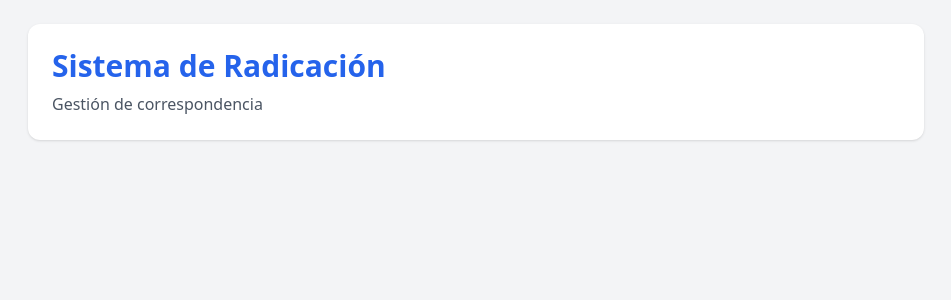
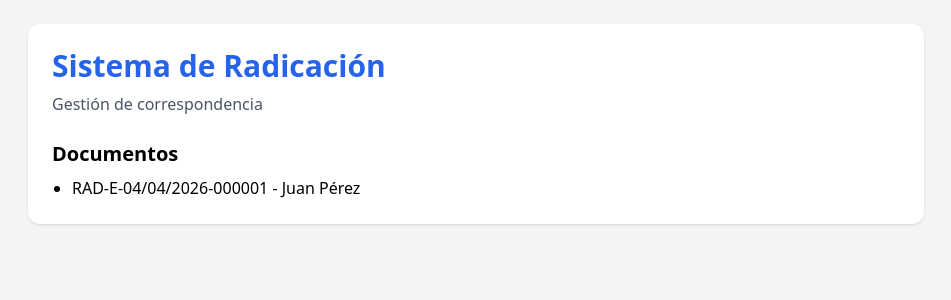
Before and after one commit to liliana-Gitteando/componentes-act1, a React (Create React App) app: page / in a window 1280 px wide. Shown: the top 300 px of the page, without its empty margins (164-1115 px from the left). Built offline with nearby package versions, Linux system fonts and the light colour scheme.

Commit message:
Implementación del estado con useState para gestión de documentos

```diff
--- a/src/App.js
+++ b/src/App.js
@@ -1,6 +1,16 @@
-import React from 'react';
+import React, { useState } from 'react';
 
 export default function App() {
+
+  // Estado inicial de documentos
+  const [documentos, setDocumentos] = useState([
+    {
+      id: 'RAD-E-04/04/2026-000001',
+      remitente: 'Juan Pérez',
+      asunto: 'Solicitud de información'
+    }
+  ]);
+
   return (
     <div className="min-h-screen bg-gray-100 p-6">
 
@@ -14,6 +24,19 @@
           Gestión de correspondencia
         </p>
 
+        {/* Vista temporal de datos */}
+        <div className="mt-6">
+          <h2 className="text-xl font-semibold mb-2">Documentos</h2>
+
+          <ul className="list-disc pl-5">
+            {documentos.map((doc, index) => (
+              <li key={index}>
+                {doc.id} - {doc.remitente}
+              </li>
+            ))}
+          </ul>
+        </div>
+
       </div>
 
     </div>
```
